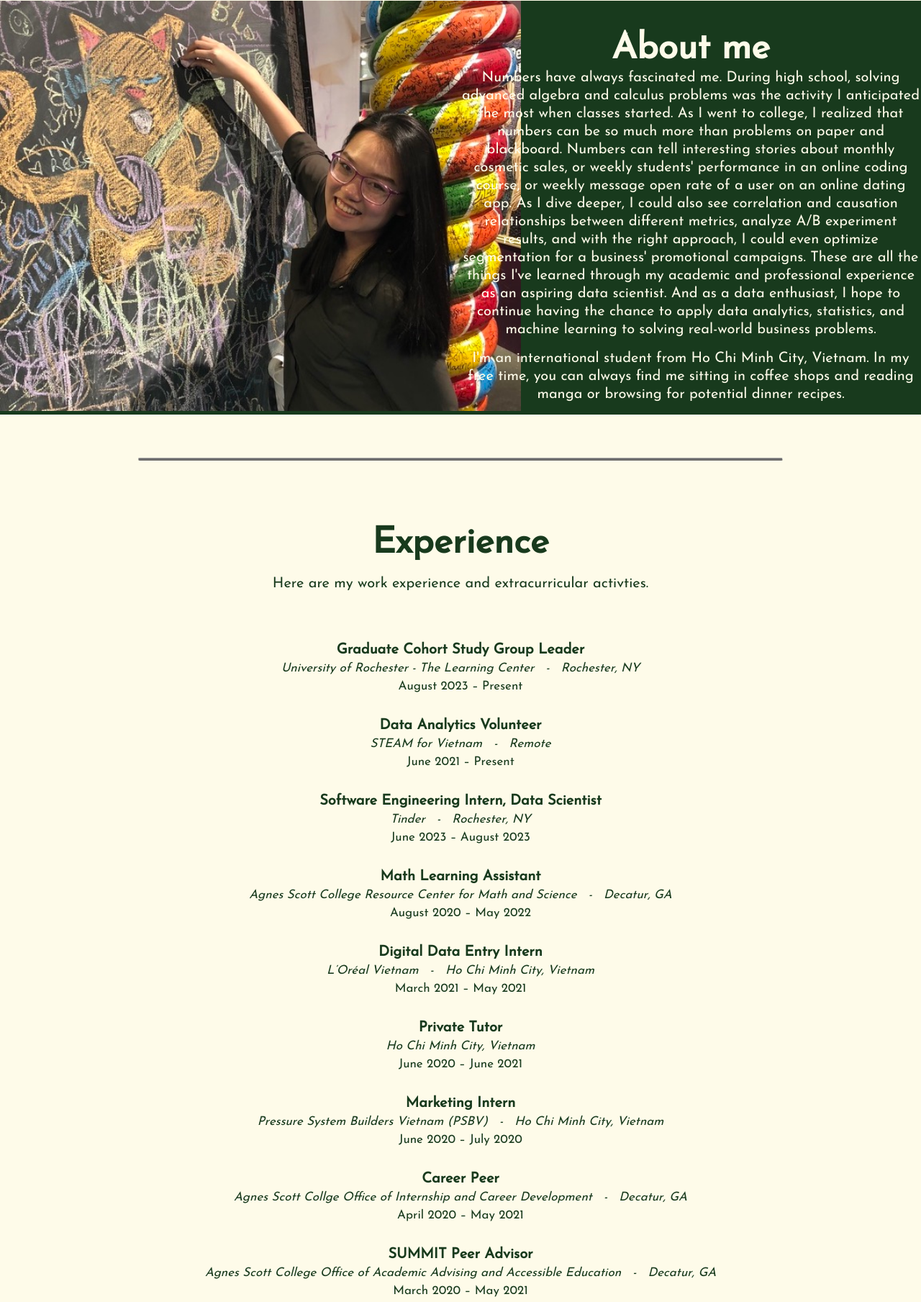
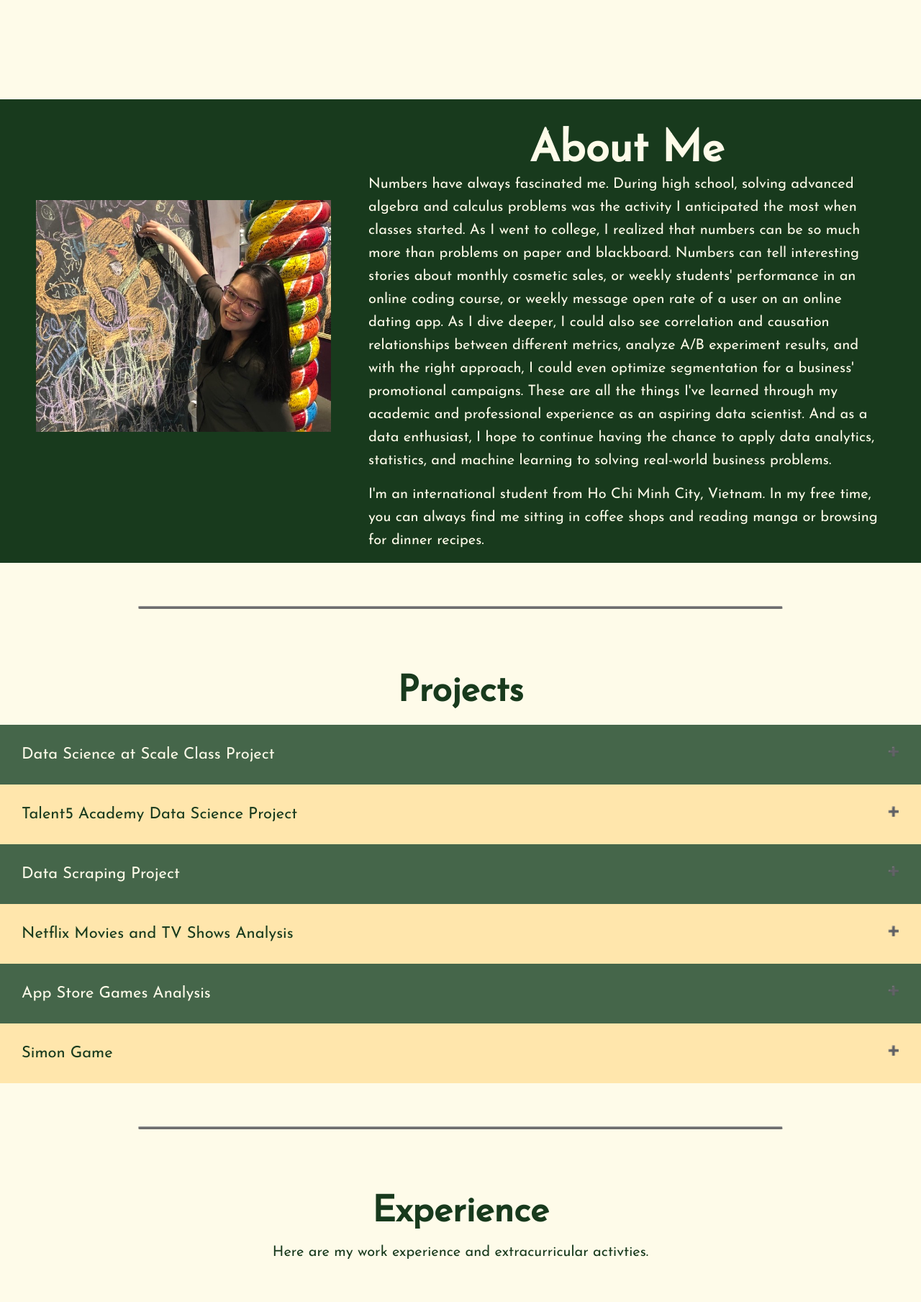
Before and after one commit to hvu76/hvu76.github.io, a plain HTML site: page index.html in a window 1280 px wide. Shown: the part 569-2378 px from the top of the page at 72% size. Drawn offline with Linux system fonts and the light colour scheme.

Commit message:
update index.html

```diff
--- a/index.html
+++ b/index.html
@@ -48,11 +48,11 @@
                 </div>
 
                 <div class="menu">
-                    <a class="response" id="response" href="#exp">Experience</a>
+                    <a class="response" id="response" href="#project">Projects</a>
                 </div>
 
                 <div class="menu">
-                    <a class="response" id="response" href="#project">Projects</a>
+                    <a class="response" id="response" href="#exp">Experience</a>
                 </div>
 
                 <div class="menu">
@@ -62,40 +62,6 @@
                 <div class="menu">
                     <a class="response" id="response" href="#connect">Contact</a>
                 </div>
-
-                <!--<div class="dropdown">
-                    <button class="dropbtn">Projects
-                        <i class="fas fa-chevron-circle-down"></i>
-                    </button>
-                    <div class="dropdown-content dc1">
-                      <a class="response" href="#">Data</a>
-                      <a class="response" href="#">Web Design</a>
-                      <a class="response" href="#">Other</a>
-                    </div>
-                </div>
-
-                <div class="dropdown">
-                    <button class="dropbtn">Contact
-                        <i class="fas fa-chevron-circle-down"></i>
-                    </button>
-                    <div class="dropdown-content dc2">
-                            <a class="response" href="#">
-                                <i class="fab fa-facebook"></i>
-                                Facebook
-                            </a>
-
-                            <a class="response" href="#">
-                                <i class="fab fa-instagram"></i>
-                                Instagram
-                            </a>
-
-                            <a class="response" href="#">
-                                <i class="fab fa-linkedin"></i>
-                                LinkedIn
-                            </a>
-
-                    </div>
-                </div>-->
 
             </div>
         </nav>
@@ -108,14 +74,14 @@
                 </div>
                 <div class="intro part2">
                     <p class="para pp1">
-                        About me
+                        About Me
                     </p>
                     <p class="para">
                         Numbers have always fascinated me. During high school, solving advanced algebra and calculus problems was the activity I anticipated the most when classes started. As I went to college, I realized that numbers can be so much more than problems on paper and blackboard. Numbers can tell interesting stories about monthly cosmetic sales, or weekly students' performance in an online coding course, or weekly message open rate of a user on an online dating app. As I dive deeper, I could also see correlation and causation relationships between different metrics, analyze A/B experiment results, and with the right approach, I could even optimize segmentation for a business' promotional campaigns. These are all the things I've learned through my academic and professional experience as an aspiring data scientist. And as a data enthusiast, I hope to continue having the chance to apply data analytics, statistics, and machine learning to solving real-world business problems.
                     </p>
 
                     <p class="para">
-                        I'm an international student from Ho Chi Minh City, Vietnam. In my free time, you can always find me sitting in coffee shops and reading manga or browsing for potential dinner recipes.
+                        I'm an international student from Ho Chi Minh City, Vietnam. In my free time, you can always find me sitting in coffee shops and reading manga or browsing for dinner recipes.
                     </p>
                 </div>
 
@@ -123,6 +89,91 @@
         </div>
 
 
+
+        <hr class="solid">
+
+
+
+        <div id="project">
+            <div class="invisible"></div>
+            <div>
+                <div class="part3">
+                    <p class="pj pj1">
+                        Projects
+                    </p>
+                    <!-- <p class="pj pj2">
+                        Here are some of my personal projects that I have done so far.
+                    </p> -->
+                </div>
+
+                <div class="part4">
+                    <button type="button" class="collapsible">
+                        Data Science at Scale Class Project
+                    </button>
+                    <div class="content">
+                        <p class="para">
+                            I participated in a team of 4 and constructed an end-to-end data intensive application that tracked the inventory of bikes and available docks at a given station with the NYC Citibike Bike Sharing system using PySpark and SQL on Databricks platform.
+                        </p>
+                            <p class="para link" id="startbtn">
+                                <a href="https://github.com/hvu76/Data-Science-at-Scale-final-project">Link</a>
+                            </p>
+                    </div>
+                    <button type="button" class="collapsible">
+                        Talent5 Academy Data Science Project
+                    </button>
+                    <div class="content">
+                        <p class="para">
+                            I participated in a public data science project organized by Talent5 Academy which is a private institution that offers education and training in data science, AI and information technology in Vietnam. There are four stages in this project in which I have to used certain packages in Python (Pandas, Numpy, Pytrends, Matplotlib, Seaborn, Psycopg2) to scrape and visualize data about the trends of certain keywords from Google Trends.
+                        </p>
+                            <p class="para link" id="startbtn">
+                                <a href="https://github.com/hvu76/Data-Fetching-from-Google-Trends">Link</a>
+                            </p>
+                    </div>
+                    <button type="button" class="collapsible">Data Scraping Project</button>
+                    <div class="content">
+                        <p class="para">
+                            In this project, I scraped data to create data sets about countries around the world from 2000 to 2017 from the CIA website. I used Python, Pandas, and bs4 packages to retrieve, transform, and clean data in data sets.
+                        </p>
+                        <p class="para link" id="startbtn">
+                            <a href="https://github.com/hvu76/Data-Scraping-Project">Link</a>
+                        </p>
+                    </div>
+                    <button type="button" class="collapsible">
+                        Netflix Movies and TV Shows Analysis</button>
+                    <div class="content">
+                        <p class="para">
+                            For my finals in MAT 231 - Think Like A Data Scientist at Agnes Scott College, I created a project to analyze a specific data set I found on kaggle.com, called "Netflix Movies and TV Shows". For this project, I took a close look at the data about the movies and TV shows available on Netflix as of 2019 to discover patterns, formulate data visualization, and make certain predictions in movie trends. I used Python as the programming language and packages such as Altair and Pandas in JupyterLab from Anaconda as the space for my data analysis.
+                        </p>
+                        <p class="para link" id="startbtn">
+                            <a href="https://github.com/hvu76/Data-Science-Projects">Link</a>
+                        </p>
+                    </div>
+                    <button type="button" class="collapsible">
+                        App Store Games Analysis</button>
+                    <div class="content">
+                        <p class="para">
+                            For my midterm in MAT 231 - Think Like A Data Scientist at Agnes Scott College, I created a project to analyze a specific data set I found on kaggle.com, called "17K Mobile Strategy Games". For this project, I took a close look at the data about over 17,000 strategy games available on the Apple App Store as of 2019 to discover patterns and formulate data visualization of those patterns. I used Python as the programming language and packages such as Altair and Pandas in JupyterLab from Anaconda as the space for my data analysis.
+                        </p>
+                        <p class="para link" id="startbtn">
+                            <a href="https://github.com/hvu76/Data-Science-Projects">Link</a>
+                        </p>
+                    </div>
+                    <button type="button" class="collapsible">
+                        Simon Game</button>
+                    <div class="content">
+                        <p class="para">
+                            For my 2021 summer bootcamp at Adjacent Academies, my teammates and I created a simulated Simon Game using HTML, CSS, and JavaScript.
+                        </p>
+                        <p class="para link" id="startbtn">
+                            <a href="https://uncovered-fairies.surge.sh/">Link to play the Simon Game</a>
+                        </p>
+                        <p class="para link" id="startbtn">
+                            <a href="https://github.com/hvu76/project-js-simon/tree/master/site">Link to the code</a>
+                        </p>
+                    </div>
+                </div>
+            </div>
+        </div>
 
         <hr class="solid">
 
@@ -225,89 +276,6 @@
 
         <hr class="solid">
 
-        <div id="project">
-            <div class="invisible"></div>
-            <div>
-                <div class="part3">
-                    <p class="pj pj1">
-                        Projects
-                    </p>
-                    <p class="pj pj2">
-                        Here are some of my personal projects that I have done so far.
-                    </p>
-                </div>
-
-                <div class="part4">
-                    <button type="button" class="collapsible">
-                        Data Science at Scale Class Project
-                    </button>
-                    <div class="content">
-                        <p class="para">
-                            I participated in a team of 4 and constructed an end-to-end data intensive application that tracked the inventory of bikes and available docks at a given station with the NYC Citibike Bike Sharing system using PySpark and SQL on Databricks platform.
-                        </p>
-                            <p class="para link" id="startbtn">
-                                <a href="https://github.com/hvu76/Data-Science-at-Scale-final-project">Link</a>
-                            </p>
-                    </div>
-                    <button type="button" class="collapsible">
-                        Talent5 Academy Data Science Project
-                    </button>
-                    <div class="content">
-                        <p class="para">
-                            I participated in a public data science project organized by Talent5 Academy which is a private institution that offers education and training in data science, AI and information technology in Vietnam. There are four stages in this project in which I have to used certain packages in Python (Pandas, Numpy, Pytrends, Matplotlib, Seaborn, Psycopg2) to scrape and visualize data about the trends of certain keywords from Google Trends.
-                        </p>
-                            <p class="para link" id="startbtn">
-                                <a href="https://github.com/hvu76/Data-Fetching-from-Google-Trends">Link</a>
-                            </p>
-                    </div>
-                    <button type="button" class="collapsible">Data Scraping Project</button>
-                    <div class="content">
-                        <p class="para">
-                            In this project, I scraped data to create data sets about countries around the world from 2000 to 2017 from the CIA website. I used Python, Pandas, and bs4 packages to retrieve, transform, and clean data in data sets.
-                        </p>
-                        <p class="para link" id="startbtn">
-                            <a href="https://github.com/hvu76/Data-Scraping-Project">Link</a>
-                        </p>
-                    </div>
-                    <button type="button" class="collapsible">
-                        Netflix Movies and TV Shows Analysis</button>
-                    <div class="content">
-                        <p class="para">
-                            For my finals in MAT 231 - Think Like A Data Scientist at Agnes Scott College, I created a project to analyze a specific data set I found on kaggle.com, called "Netflix Movies and TV Shows". For this project, I took a close look at the data about the movies and TV shows available on Netflix as of 2019 to discover patterns, formulate data visualization, and make certain predictions in movie trends. I used Python as the programming language and packages such as Altair and Pandas in JupyterLab from Anaconda as the space for my data analysis.
-                        </p>
-                        <p class="para link" id="startbtn">
-                            <a href="https://github.com/hvu76/Data-Science-Projects">Link</a>
-                        </p>
-                    </div>
-                    <button type="button" class="collapsible">
-                        App Store Games Analysis</button>
-                    <div class="content">
-                        <p class="para">
-                            For my midterm in MAT 231 - Think Like A Data Scientist at Agnes Scott College, I created a project to analyze a specific data set I found on kaggle.com, called "17K Mobile Strategy Games". For this project, I took a close look at the data about over 17,000 strategy games available on the Apple App Store as of 2019 to discover patterns and formulate data visualization of those patterns. I used Python as the programming language and packages such as Altair and Pandas in JupyterLab from Anaconda as the space for my data analysis.
-                        </p>
-                        <p class="para link" id="startbtn">
-                            <a href="https://github.com/hvu76/Data-Science-Projects">Link</a>
-                        </p>
-                    </div>
-                    <button type="button" class="collapsible">
-                        Simon Game</button>
-                    <div class="content">
-                        <p class="para">
-                            For my 2021 summer bootcamp at Adjacent Academies, my teammates and I created a simulated Simon Game using HTML, CSS, and JavaScript.
-                        </p>
-                        <p class="para link" id="startbtn">
-                            <a href="https://uncovered-fairies.surge.sh/">Link to play the Simon Game</a>
-                        </p>
-                        <p class="para link" id="startbtn">
-                            <a href="https://github.com/hvu76/project-js-simon/tree/master/site">Link to the code</a>
-                        </p>
-                    </div>
-                </div>
-            </div>
-        </div>
-
-        <hr class="solid">
-
         <div id="math">
             <div class="invisible"></div>
             <div class="part3">
--- a/style.css
+++ b/style.css
@@ -16,7 +16,7 @@ body{
 }
 #background{
     width: 100vw;
-    height: 500px;
+    height: 637px;
     /*border: 1px solid black;*/
 
 }
@@ -30,7 +30,7 @@ body{
     top: 0;
     /*border: 1px solid black;*/
     /*width: 70%;*/
-    top: 300px;
+    top: 370px;
     left: 50%;
     transform: translate(-50%, -50%);
     text-align: center;
@@ -147,7 +147,7 @@ nav {
 .main{
     /*margin: auto;*/
     display: grid;
-    grid-template-columns: 1fr 1fr;
+    grid-template-columns: 1fr 1.5fr;
     font-size: 20px;
     /*border: 1px solid black;*/
     background-color: #183a1d;
@@ -159,25 +159,33 @@ nav {
 }*/
 
 .intro img{
-    max-width: 120%;
-    min-height: 570px;
+    max-width: 80%;
+    min-height: 250px;
+    /*center the image*/
+    display: block;
+    margin-left: 50px;
+    margin-right: auto;
+    margin-top: 140px;
+    margin-bottom: auto;
+
 }
 
 .part2{
-    max-width: 650px;
-    margin: 40px auto 0px auto;
+    max-width: 850px;
+    margin: 40px 50px 0px auto;
 }
 
 .para{
     margin-top: 15px;
     margin-bottom: 15px;
-    line-height: 25px;
-    text-align: center;
+    line-height: 32px;
+    text-align: left;
 }
 
 .pp1{
-    font-size: 50px;
+    font-size: 60px;
     font-weight: bold;
+    text-align: center;
 }
 
 /*.project{
```
